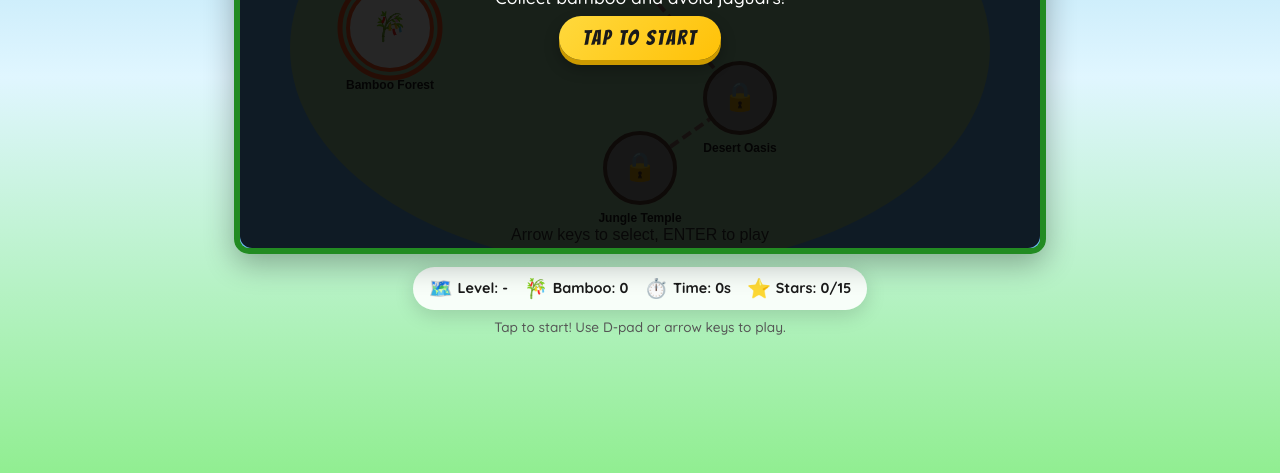
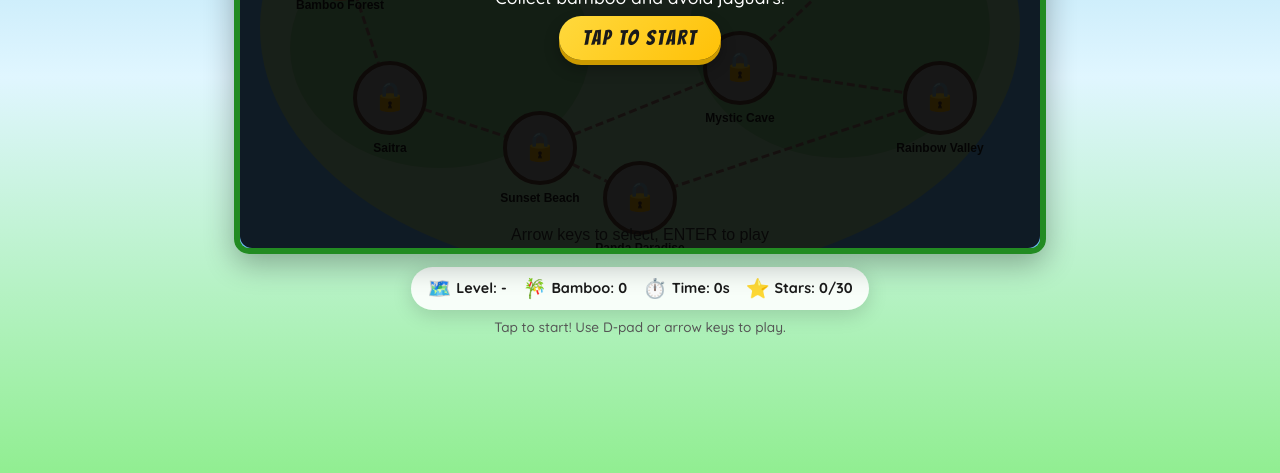
Before and after one commit to yathratwy/panda-game, a plain HTML site: page index.html in a window 1280 px wide. Shown: the part 323-796 px from the top of the page. Drawn offline with Linux system fonts and the light colour scheme.

Commit message:
Add 5 new levels including Saitra - now 10 levels total

```diff
--- a/game.js
+++ b/game.js
@@ -37,7 +37,7 @@ const keysPressed = {
 const levels = [
     {
         id: 1, name: "Bamboo Forest", icon: "🎋",
-        x: 150, y: 280, unlocked: true, completed: false, stars: 0,
+        x: 100, y: 200, unlocked: true, completed: false, stars: 0,
         bambooGoal: 3, maxJaguars: 1, jaguarSpeed: 1.0, spawnInterval: 20000,
         theme: { bg1: '#c8e6c9', bg2: '#a5d6a7', bg3: '#81c784', grassColor: '#4a7c4f' },
         obstacles: [
@@ -49,7 +49,7 @@ const levels = [
     },
     {
         id: 2, name: "Mountain Peak", icon: "⛰️",
-        x: 300, y: 120, unlocked: false, completed: false, stars: 0,
+        x: 200, y: 100, unlocked: false, completed: false, stars: 0,
         bambooGoal: 4, maxJaguars: 1, jaguarSpeed: 1.2, spawnInterval: 18000,
         theme: { bg1: '#b0bec5', bg2: '#90a4ae', bg3: '#78909c', grassColor: '#607d8b' },
         obstacles: [
@@ -61,7 +61,7 @@ const levels = [
     },
     {
         id: 3, name: "Desert Oasis", icon: "🏜️",
-        x: 500, y: 350, unlocked: false, completed: false, stars: 0,
+        x: 350, y: 180, unlocked: false, completed: false, stars: 0,
         bambooGoal: 5, maxJaguars: 2, jaguarSpeed: 1.3, spawnInterval: 15000,
         theme: { bg1: '#ffe0b2', bg2: '#ffcc80', bg3: '#ffb74d', grassColor: '#8d6e63' },
         obstacles: [
@@ -72,7 +72,7 @@ const levels = [
     },
     {
         id: 4, name: "Snowy Tundra", icon: "❄️",
-        x: 650, y: 150, unlocked: false, completed: false, stars: 0,
+        x: 500, y: 100, unlocked: false, completed: false, stars: 0,
         bambooGoal: 6, maxJaguars: 2, jaguarSpeed: 1.2, spawnInterval: 15000,
         theme: { bg1: '#e3f2fd', bg2: '#bbdefb', bg3: '#90caf9', grassColor: '#b3e5fc' },
         obstacles: [
@@ -83,7 +83,7 @@ const levels = [
     },
     {
         id: 5, name: "Jungle Temple", icon: "🛕",
-        x: 400, y: 420, unlocked: false, completed: false, stars: 0,
+        x: 650, y: 180, unlocked: false, completed: false, stars: 0,
         bambooGoal: 7, maxJaguars: 2, jaguarSpeed: 1.5, spawnInterval: 12000,
         theme: { bg1: '#a5d6a7', bg2: '#81c784', bg3: '#66bb6a', grassColor: '#2e7d32' },
         obstacles: [
@@ -91,6 +91,62 @@ const levels = [
             { type: 'tree', x: 700, y: 200 }, { type: 'tree', x: 150, y: 400 },
             { type: 'tree', x: 650, y: 400 }, { type: 'rock', x: 200, y: 300 },
             { type: 'rock', x: 600, y: 300 }
+        ]
+    },
+    {
+        id: 6, name: "Saitra", icon: "🌸",
+        x: 150, y: 350, unlocked: false, completed: false, stars: 0,
+        bambooGoal: 5, maxJaguars: 1, jaguarSpeed: 1.3, spawnInterval: 16000,
+        theme: { bg1: '#fce4ec', bg2: '#f8bbd9', bg3: '#f48fb1', grassColor: '#ec407a' },
+        obstacles: [
+            { type: 'tree', x: 200, y: 150 }, { type: 'tree', x: 600, y: 150 },
+            { type: 'tree', x: 200, y: 350 }, { type: 'tree', x: 600, y: 350 },
+            { type: 'rock', x: 400, y: 150 }, { type: 'rock', x: 400, y: 350 }
+        ]
+    },
+    {
+        id: 7, name: "Sunset Beach", icon: "🌅",
+        x: 300, y: 400, unlocked: false, completed: false, stars: 0,
+        bambooGoal: 6, maxJaguars: 2, jaguarSpeed: 1.4, spawnInterval: 14000,
+        theme: { bg1: '#ffccbc', bg2: '#ffab91', bg3: '#ff8a65', grassColor: '#ff7043' },
+        obstacles: [
+            { type: 'rock', x: 150, y: 130 }, { type: 'rock', x: 650, y: 130 },
+            { type: 'tree', x: 300, y: 380 }, { type: 'tree', x: 500, y: 380 },
+            { type: 'bridge', x: 400, y: 200, width: 140, height: 30 }
+        ]
+    },
+    {
+        id: 8, name: "Mystic Cave", icon: "🦇",
+        x: 500, y: 320, unlocked: false, completed: false, stars: 0,
+        bambooGoal: 7, maxJaguars: 2, jaguarSpeed: 1.4, spawnInterval: 13000,
+        theme: { bg1: '#4a4a6a', bg2: '#3d3d5c', bg3: '#2d2d4a', grassColor: '#5c5c8a' },
+        obstacles: [
+            { type: 'rock', x: 200, y: 150 }, { type: 'rock', x: 600, y: 150 },
+            { type: 'rock', x: 200, y: 300 }, { type: 'rock', x: 600, y: 300 },
+            { type: 'rock', x: 400, y: 400 }
+        ]
+    },
+    {
+        id: 9, name: "Rainbow Valley", icon: "🌈",
+        x: 700, y: 350, unlocked: false, completed: false, stars: 0,
+        bambooGoal: 8, maxJaguars: 2, jaguarSpeed: 1.5, spawnInterval: 12000,
+        theme: { bg1: '#e1bee7', bg2: '#ce93d8', bg3: '#ba68c8', grassColor: '#9c27b0' },
+        obstacles: [
+            { type: 'tree', x: 150, y: 100 }, { type: 'tree', x: 650, y: 100 },
+            { type: 'tree', x: 150, y: 400 }, { type: 'tree', x: 650, y: 400 },
+            { type: 'rock', x: 300, y: 200 }, { type: 'rock', x: 500, y: 300 }
+        ]
+    },
+    {
+        id: 10, name: "Panda Paradise", icon: "🐼",
+        x: 400, y: 450, unlocked: false, completed: false, stars: 0,
+        bambooGoal: 10, maxJaguars: 2, jaguarSpeed: 1.6, spawnInterval: 10000,
+        theme: { bg1: '#b2dfdb', bg2: '#80cbc4', bg3: '#4db6ac', grassColor: '#26a69a' },
+        obstacles: [
+            { type: 'tree', x: 100, y: 150 }, { type: 'tree', x: 700, y: 150 },
+            { type: 'tree', x: 100, y: 350 }, { type: 'tree', x: 700, y: 350 },
+            { type: 'rock', x: 250, y: 250 }, { type: 'rock', x: 550, y: 250 },
+            { type: 'bridge', x: 400, y: 150, width: 120, height: 30 }
         ]
     }
 ];
@@ -451,35 +507,90 @@ function drawMap() {
     ctx.fillStyle = '#64b5f6';
     ctx.fillRect(0, 0, canvas.width, canvas.height);
 
-    // Land
+    // Land - larger to fit more levels
     ctx.fillStyle = '#a5d6a7';
     ctx.beginPath();
-    ctx.ellipse(400, 300, 350, 220, 0, 0, Math.PI * 2);
+    ctx.ellipse(400, 280, 380, 250, 0, 0, Math.PI * 2);
     ctx.fill();
 
-    // Paths
+    // Extra land area
+    ctx.fillStyle = '#81c784';
+    ctx.beginPath();
+    ctx.ellipse(200, 300, 150, 120, 0, 0, Math.PI * 2);
+    ctx.fill();
+    ctx.beginPath();
+    ctx.ellipse(600, 280, 150, 130, 0, 0, Math.PI * 2);
+    ctx.fill();
+
+    // Paths between levels
     ctx.strokeStyle = '#8d6e63';
-    ctx.lineWidth = 4;
-    ctx.setLineDash([10, 5]);
+    ctx.lineWidth = 3;
+    ctx.setLineDash([8, 4]);
 
+    // Level 1 -> 2
     ctx.beginPath();
     ctx.moveTo(levels[0].x, levels[0].y);
     ctx.lineTo(levels[1].x, levels[1].y);
     ctx.stroke();
 
+    // Level 2 -> 3
     ctx.beginPath();
     ctx.moveTo(levels[1].x, levels[1].y);
     ctx.lineTo(levels[2].x, levels[2].y);
     ctx.stroke();
 
+    // Level 3 -> 4
     ctx.beginPath();
-    ctx.moveTo(levels[1].x, levels[1].y);
+    ctx.moveTo(levels[2].x, levels[2].y);
     ctx.lineTo(levels[3].x, levels[3].y);
     ctx.stroke();
 
+    // Level 4 -> 5
     ctx.beginPath();
-    ctx.moveTo(levels[2].x, levels[2].y);
+    ctx.moveTo(levels[3].x, levels[3].y);
     ctx.lineTo(levels[4].x, levels[4].y);
+    ctx.stroke();
+
+    // Level 1 -> 6 (Saitra)
+    ctx.beginPath();
+    ctx.moveTo(levels[0].x, levels[0].y);
+    ctx.lineTo(levels[5].x, levels[5].y);
+    ctx.stroke();
+
+    // Level 6 -> 7
+    ctx.beginPath();
+    ctx.moveTo(levels[5].x, levels[5].y);
+    ctx.lineTo(levels[6].x, levels[6].y);
+    ctx.stroke();
+
+    // Level 7 -> 8
+    ctx.beginPath();
+    ctx.moveTo(levels[6].x, levels[6].y);
+    ctx.lineTo(levels[7].x, levels[7].y);
+    ctx.stroke();
+
+    // Level 5 -> 8
+    ctx.beginPath();
+    ctx.moveTo(levels[4].x, levels[4].y);
+    ctx.lineTo(levels[7].x, levels[7].y);
+    ctx.stroke();
+
+    // Level 8 -> 9
+    ctx.beginPath();
+    ctx.moveTo(levels[7].x, levels[7].y);
+    ctx.lineTo(levels[8].x, levels[8].y);
+    ctx.stroke();
+
+    // Level 9 -> 10
+    ctx.beginPath();
+    ctx.moveTo(levels[8].x, levels[8].y);
+    ctx.lineTo(levels[9].x, levels[9].y);
+    ctx.stroke();
+
+    // Level 7 -> 10
+    ctx.beginPath();
+    ctx.moveTo(levels[6].x, levels[6].y);
+    ctx.lineTo(levels[9].x, levels[9].y);
     ctx.stroke();
 
     ctx.setLineDash([]);
--- a/index.html
+++ b/index.html
@@ -53,7 +53,7 @@
         </div>
         <div class="stat">
             <span class="stat-icon">⭐</span>
-            <span>Stars: <span id="totalStars">0</span>/15</span>
+            <span>Stars: <span id="totalStars">0</span>/30</span>
         </div>
     </div>
 
```
